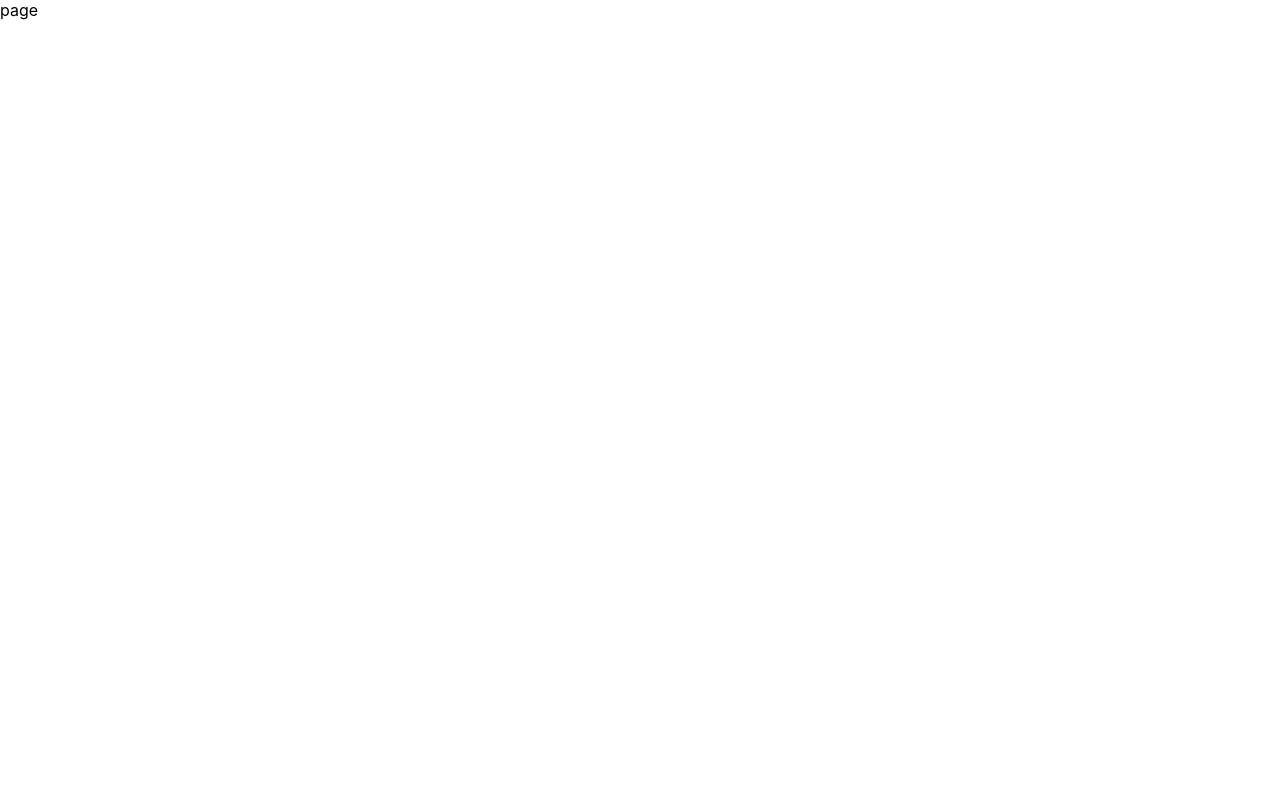
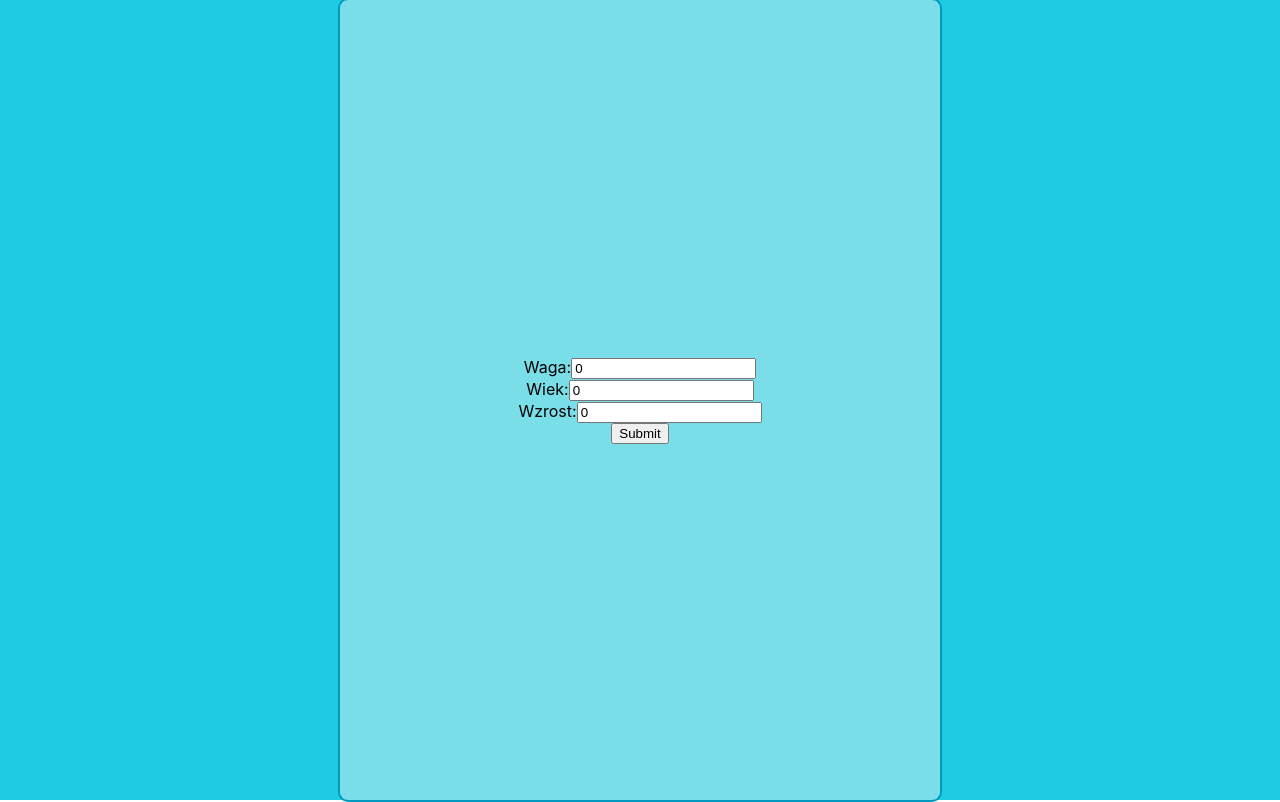
Before and after one commit to DominikSzela/healthy-choice, a React (Create React App) app: page / in a window 1280 px wide. Built offline with nearby package versions, Linux system fonts and the light colour scheme.

Commit message:
added form component

```diff
--- a/src/App.js
+++ b/src/App.js
@@ -1,8 +1,21 @@
-import './index.css'
+import './index.css';
+import Form from './components/Form/Form';
 
 function App() {
+  const styles = {
+    wrapper: {
+      backgroundColor: 'var(--primary)',
+      height: '100%',
+      display: 'flex',
+      justifyContent: 'center',
+      alignItems: 'center'
+    }
+  };
+
   return (
-    <>page</>
+    <div style={styles.wrapper}>
+      <Form />
+    </div >
   );
 }
 
--- /dev/null
+++ b/src/components/Form/Form.jsx
@@ -0,0 +1,56 @@
+import { useState } from 'react';
+import styles from './styles.module.css';
+
+
+const Form = () => {
+    const [formData, setFormData] = useState({
+        waga: 0,
+        wiek: 0,
+        wzrost: 0,
+    })
+
+    const handleChange = (event) => {
+        const { name, value } = event.target;
+        setFormData((currentState) => ({ ...currentState, [name]: value }));
+    }
+
+    const handleSubmit = (event) => {
+        event.preventDefault();
+        console.log(formData);
+    }
+
+    return (
+        <form onSubmit={handleSubmit} className={styles.wrapper}>
+            <label>
+                Waga:
+                <input
+                    type='number'
+                    name='waga'
+                    value={formData.waga}
+                    onChange={handleChange}
+                />
+            </label>
+            <label>
+                Wiek:
+                <input
+                    type='number'
+                    name='wiek'
+                    value={formData.wiek}
+                    onChange={handleChange}
+                />
+            </label>
+            <label>
+                Wzrost:
+                <input
+                    type='number'
+                    name='wzrost'
+                    value={formData.wzrost}
+                    onChange={handleChange}
+                />
+            </label>
+            <button type="submit">Submit</button>
+        </form>
+    )
+}
+
+export default Form;
--- /dev/null
+++ b/src/components/Form/styles.module.css
@@ -0,0 +1,11 @@
+.wrapper{
+    width: 600px;
+    height: 800px;
+    border: 2px solid var(--secondary);
+    background-color: var(--light);
+    border-radius: 10px;
+    display: flex;
+    flex-direction: column;
+    justify-content: center;
+    align-items: center;
+}
```
